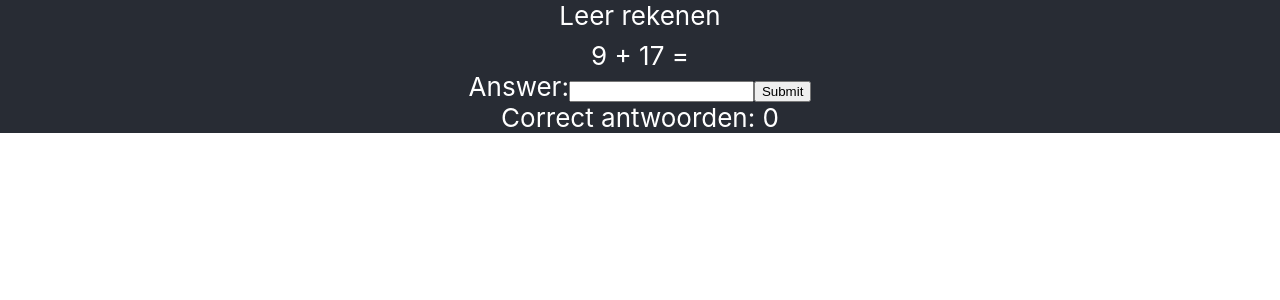
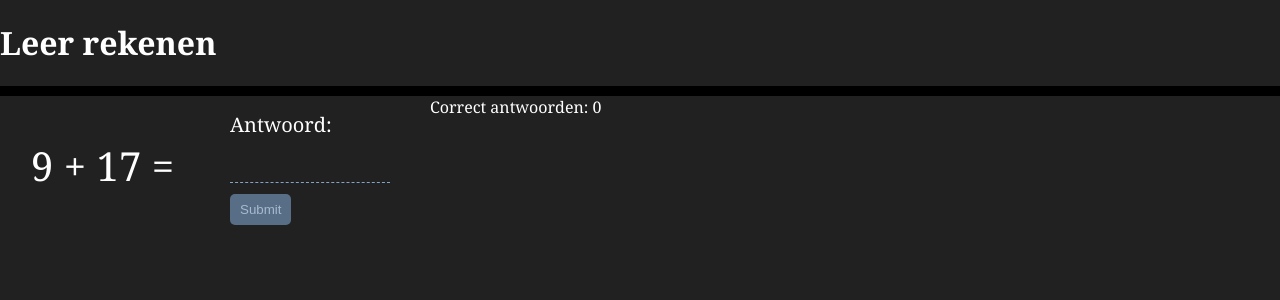
Before and after one commit to seamyd/calc-practice, a React (Create React App) app: page / in a window 1280 px wide. Shown: the top 300 px of the page. Built offline with nearby package versions, Linux system fonts and the light colour scheme.

Commit message:
Move to styled-components

```diff
--- a/package.json
+++ b/package.json
@@ -10,10 +10,12 @@
     "@types/node": "^12.0.0",
     "@types/react": "^16.9.0",
     "@types/react-dom": "^16.9.0",
+    "@types/styled-components": "^4.4.2",
     "node-sass": "^4.13.1",
     "react": "^16.12.0",
     "react-dom": "^16.12.0",
     "react-scripts": "3.3.0",
+    "styled-components": "^5.0.0",
     "typescript": "~3.7.2"
   },
   "scripts": {
--- a/src/App.module.scss
+++ /dev/null
@@ -1,30 +0,0 @@
-.app {
-  display: flex;
-  flex-direction: column;
-  align-items: center;
-  justify-content: center;
-  font-size: calc(10px + 2vmin);
-  background-color: #282c34;
-  color: white;
-  text-align: center;
-}
-
-.appHeader {
-  min-height: 5vh;
-}
-
-.assignment {
-  min-height: 20vh;
-}
-
-.answer {
-  min-height: 20vh;
-}
-
-.stats {
-  min-height: 20vh;
-}
-
-.appFooter {
-
-}
--- a/src/App.tsx
+++ b/src/App.tsx
@@ -1,15 +1,38 @@
-import React from 'react';
-import { Calculation } from './containers/Calculation';
-import styles from './App.module.scss';
+import React from 'react'
+import { Calculation } from './containers/Calculation'
+import styled, { createGlobalStyle } from 'styled-components'
+
+const GlobalStyle = createGlobalStyle`
+  html {
+    font-size: 10px;
+  }
+  body {
+    background-color: rgb(33,33,33);
+    font-family: Georgia, "Times New Roman", Times, serif;
+    font-size: 1.6rem;
+    color: white;
+    height: 100%;
+    width: 100%;
+  }
+`
+
+const StyledApp = styled.div`
+  display: grid;
+  grid-template-rows: auto 1fr;
+  grid-template-columns: 1fr;
+`
+
+const StyledHeader = styled.header`
+  border-bottom: 10px solid black;
+`;
 
 const App: React.FC = () => {
   return (
-    <div className={styles.app}>
-      <header className={styles.appHeader}>
-          Leer rekenen
-      </header>
+    <StyledApp>
+      <GlobalStyle />
+      <StyledHeader><h1>Leer rekenen</h1></StyledHeader>
       <Calculation />
-    </div>
+    </StyledApp>
   );
 }
 
--- /dev/null
+++ b/src/containers/AnswerForm.tsx
@@ -0,0 +1,86 @@
+import React, { useState, FormEvent } from 'react';
+import styled from 'styled-components'
+
+const StyledAnswerForm = styled.div`
+	width: 200px;
+	font-size: 2rem;
+	padding: 15px 15px 10px 15px;
+
+  input[type=submit],
+  input[type=button],
+  input[type=text],
+  label {
+	  color: #fff;
+  }
+
+  label {
+    display:block;
+    margin-bottom: 10px;
+  }
+
+  input[type=text] {
+    background: transparent;
+    border: none;
+    font-size: 3rem;
+    border-bottom: 1px dashed #83A4C5;
+    width: 150px;
+    outline: none;
+    padding: 5px 5px 5px 5px;
+    font-style: italic;
+  }
+
+  input[type=text]:focus {
+    border-bottom: 1px dashed #D9FFA9;
+  }
+
+  input[type=submit],
+  input[type=button] {
+    background: #576E86;
+    border: none;
+    padding: 8px 10px 8px 10px;
+    border-radius: 5px;
+    color: #A8BACE;
+  }
+
+  input[type=submit]:hover,
+  input[type=button]:hover {
+    background: #394D61;
+  }
+`
+
+interface Props {
+  checkAnswer: (value: string) => void
+}
+
+export const AnswerForm: React.FC<Props> = ({ checkAnswer }) => {
+  const [formState, setFormState] = useState({ answer: "" })
+
+  const handleChange = (e: FormEvent<HTMLInputElement>) => setFormState({
+    ...formState,
+    [(e.target as HTMLInputElement).name]: [(e.target as HTMLInputElement).value]
+  });
+
+  const onSubmit = (e: FormEvent): void => {
+    e.preventDefault()
+    checkAnswer(formState.answer)
+    setFormState({ answer: "" })
+  }
+
+  return (
+    <StyledAnswerForm>
+      <form onSubmit={onSubmit}>
+        <label>
+          Antwoord:
+          <input
+            type="text"
+            id="answer"
+            name="answer"
+            value={formState.answer}
+            autoComplete="off"
+            onChange={handleChange} />
+        </label>
+        <input type="submit" value="Submit" />
+      </form>
+    </StyledAnswerForm>
+  );
+}
--- a/src/containers/Calculation.tsx
+++ b/src/containers/Calculation.tsx
@@ -1,7 +1,20 @@
-import React, { useState, useReducer, useEffect, useRef } from 'react'
+import React, { useState, useReducer, useEffect } from 'react'
+import styled from 'styled-components'
 import { add, sub } from '../lib/math'
 import { getRandomEnum, getRandomNumber } from '../lib/random'
-import { ResultForm } from './ResultForm'
+import { AnswerForm } from './AnswerForm'
+
+const StyledCalculation = styled.div`
+  display: grid;
+  grid-template-columns: repeat(auto-fill, minmax(200px, 1fr));
+  grid-gap: 1rem;
+
+  .assignment {
+    font-size: 4rem;
+    align-self: center;
+    margin: auto;
+  }
+`
 
 enum Operation { Add, Sub }
 
@@ -70,26 +83,24 @@ export const Calculation: React.FC = () => {
   }, [state.correctAnswers])
 
   return (
-    <div>
-      <div>
+    <StyledCalculation>
+      <div className="assignment">
         {calculation.operation && (
           `${calculation.leftVal} ${calculation.operation?.str} ${calculation.rightVal} =`
         )}
       </div>
       <div>
-        <ResultForm checkAnswer={checkAnswer} />
+        <AnswerForm checkAnswer={checkAnswer} />
       </div>
       <div>
         {state.showIncorrectAnswer &&
-          `Helaas ${answer} was niet goed, probeer het nog eens!`
+          `Helaas ${answer} was niet goed`
         }
         {!state.showIncorrectAnswer && state.correctAnswers !== 0 &&
-          `Jaaa, je antwoord was goed!`
+          `Goed!`
         }
-      </div>
-      <div>
         {`Correct antwoorden: ${state.correctAnswers}`}
       </div>
-    </div>
+    </StyledCalculation>
   )
 }
--- a/src/containers/ResultForm.tsx
+++ /dev/null
@@ -1,36 +0,0 @@
-import React, { useState, FormEvent } from 'react';
-
-interface Props {
-  checkAnswer: (value: string) => void
-}
-
-export const ResultForm: React.FC<Props> = ({ checkAnswer }) => {
-  const [formState, setFormState] = useState({ answer: "" })
-
-  const handleChange = (e: FormEvent<HTMLInputElement>) => setFormState({
-    ...formState,
-    [(e.target as HTMLInputElement).name]: [(e.target as HTMLInputElement).value]
-  });
-
-  const onSubmit = (e: FormEvent): void => {
-    e.preventDefault()
-    checkAnswer(formState.answer)
-    setFormState({ answer: "" })
-  }
-
-  return (
-    <form onSubmit={onSubmit}>
-      <label>
-        Answer:
-        <input
-          type="text"
-          id="answer"
-          name="answer"
-          value={formState.answer}
-          autoComplete="off"
-          onChange={handleChange} />
-      </label>
-      <input type="submit" value="Submit" />
-    </form>
-  );
-}
```
Also changed, not shown: 1 other file (tests, documents, lock files or other folders).
